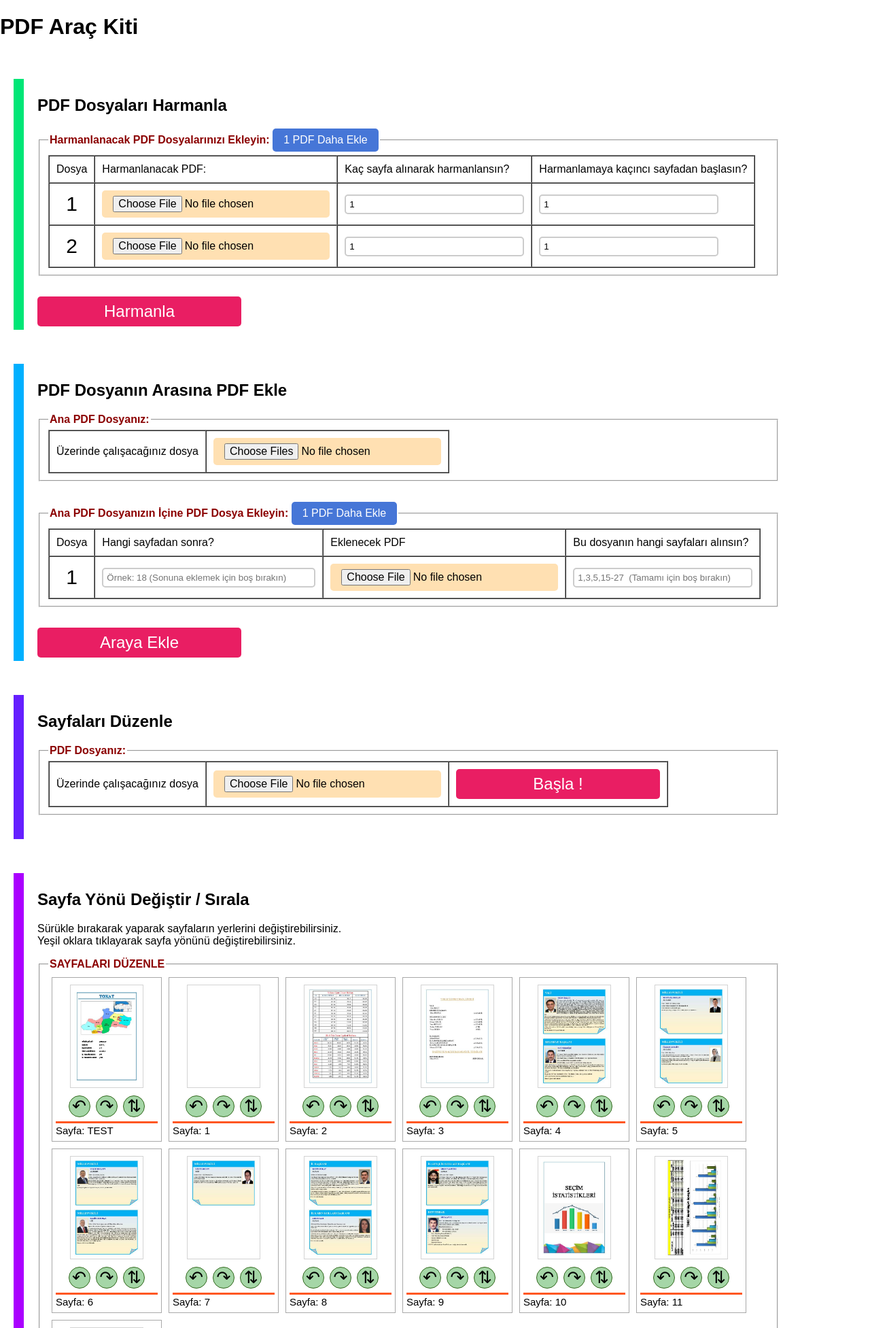
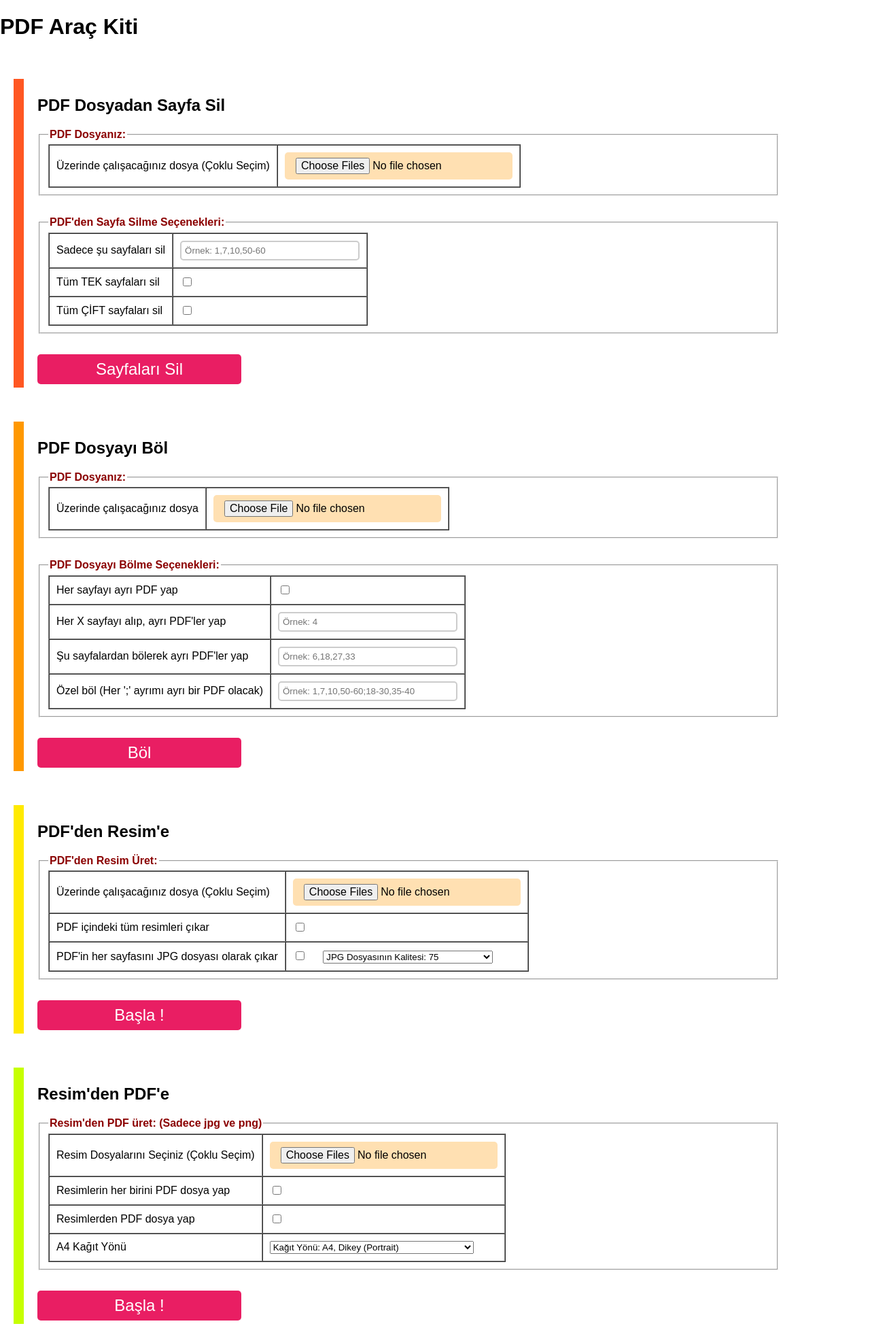
Before and after one commit to nuriakman/pdf_arac_kiti, a PHP site: page /1.php in a window 1280 px wide. Shown: the top 1953 px of the page at 68% size. Run offline with PHP 8.4, Linux system fonts and the light colour scheme.

Commit message:
Ekrandaki mesajlara ilaveler yapıldı

```diff
--- a/1.php
+++ b/1.php
@@ -17,7 +17,7 @@
     <!-- ======================= BİRLEŞTİR ======================== -->
     <!-- ========================================================== -->
     <!-- ========================================================== -->
-    <form id="formBirlestir" name="formBirlestir" method="" action="" enctype="multipart/form-data" style="display:none">
+    <form id="formBirlestir" name="formBirlestir" method="a" action="s" enctype="multipart/form-data" style="display:none">
         <input type="hidden" name="FormAdi" value="formBirlestir">
 
         <h2>PDF Dosyaları Birleştir</h2>
@@ -127,7 +127,7 @@
     <!-- =========================== SİL ========================== -->
     <!-- ========================================================== -->
     <!-- ========================================================== -->
-    <form id="formSil" name="formSil" method="post" action="" enctype="multipart/form-data" style="display:none">
+    <form id="formSil" name="formSil" method="post" action="" enctype="multipart/form-data" style="display:none1">
         <input type="hidden" name="FormAdi" value="formSil">
 
         <h2>PDF Dosyadan Sayfa Sil</h2>
@@ -136,9 +136,9 @@
             <legend><b style='color: darkred;'>PDF Dosyanız:</b></legend>
             <table border="1" cellpadding="10" cellspacing="0">
                 <tr>
-                    <td nowrap="nowrap"> Üzerinde çalışacağınız dosya </td>
+                    <td nowrap="nowrap"> Üzerinde çalışacağınız dosya (Çoklu Seçim)</td>
                     <td nowrap="nowrap">
-                        <input accept='application/pdf' type='file' name='AnaDosyaSil[]'> </td>
+                        <input accept='application/pdf' type='file' name='AnaDosyaSil[]' multiple> </td>
                 </tr>
             </table>
         </fieldset>
@@ -148,7 +148,7 @@
             <legend><b style='color: darkred;'>PDF'den Sayfa Silme Seçenekleri:</b></legend>
             <table border="1" cellpadding="10" cellspacing="0">
                 <tr>
-                    <td nowrap="nowrap"> Şu sayfaları sil </td>
+                    <td nowrap="nowrap"> Sadece şu sayfaları sil </td>
                     <td nowrap="nowrap">
                         <input type="text" name="AyarSil1" style="width: 250px;" placeholder="Örnek: 1,7,10,50-60"> </td>
                 </tr>
@@ -175,7 +175,7 @@
     <!-- =========================== BÖL ========================== -->
     <!-- ========================================================== -->
     <!-- ========================================================== -->
-    <form id="formBol" name="formBol" method="post" action="" enctype="multipart/form-data" style="display:none">
+    <form id="formBol" name="formBol" method="post" action="" enctype="multipart/form-data" style="display:none1">
         <input type="hidden" name="FormAdi" value="formBol">
 
         <h2>PDF Dosyayı Böl</h2>
@@ -226,7 +226,7 @@
     <!-- =========================== RESİM ======================== -->
     <!-- ========================================================== -->
     <!-- ========================================================== -->
-    <form id="formResim1" name="formResim1" method="post" action="" enctype="multipart/form-data" style="display:none">
+    <form id="formResim1" name="formResim1" method="post" action="" enctype="multipart/form-data" style="display:none1">
         <input type="hidden" name="FormAdi" value="formResim1">
 
         <h2>PDF'den Resim'e</h2>
@@ -235,9 +235,9 @@
             <legend><b style='color: darkred;'>PDF'den Resim Üret:</b></legend>
             <table border="1" cellpadding="10" cellspacing="0">
                 <tr>
-                    <td nowrap="nowrap"> Üzerinde çalışacağınız dosya </td>
+                    <td nowrap="nowrap"> Üzerinde çalışacağınız dosya (Çoklu Seçim) </td>
                     <td nowrap="nowrap">
-                        <input accept='application/pdf' type='file' name='AnaDosyaResim1[]'> </td>
+                        <input accept='application/pdf' type='file' name='AnaDosyaResim1[]' multiple> </td>
                 </tr>
                 <tr>
                     <td nowrap="nowrap"> PDF içindeki tüm resimleri çıkar </td>
@@ -266,7 +266,7 @@
 
 
 
-    <form id="formResim2" name="formResim2" method="post" action="" enctype="multipart/form-data" style="display:none">
+    <form id="formResim2" name="formResim2" method="post" action="" enctype="multipart/form-data" style="display:none1">
         <input type="hidden" name="FormAdi" value="formResim2">
 
         <h2>Resim'den PDF'e</h2>
@@ -370,6 +370,7 @@
 
             </table>
         </fieldset>
+        <p><b>NOT: </b>Harmanlanacak dosyaların herhangi biri biterse işlem sonlandırılır</p>
         <input type="button" value="Harmanla" onclick="FormuPostala('formHarmanla')" id="FormuGonder">
     </form>
 
```
